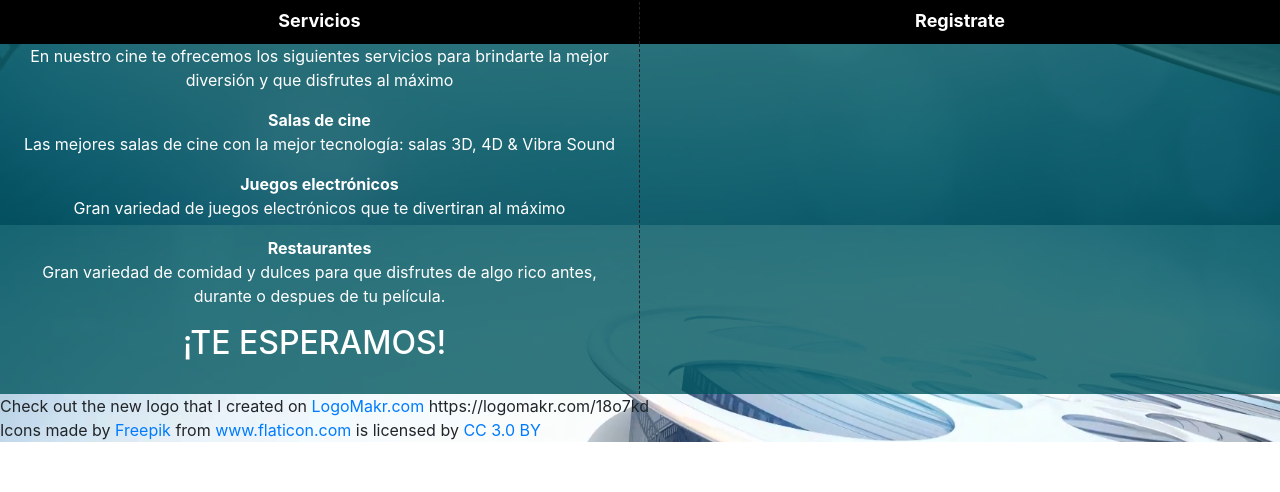
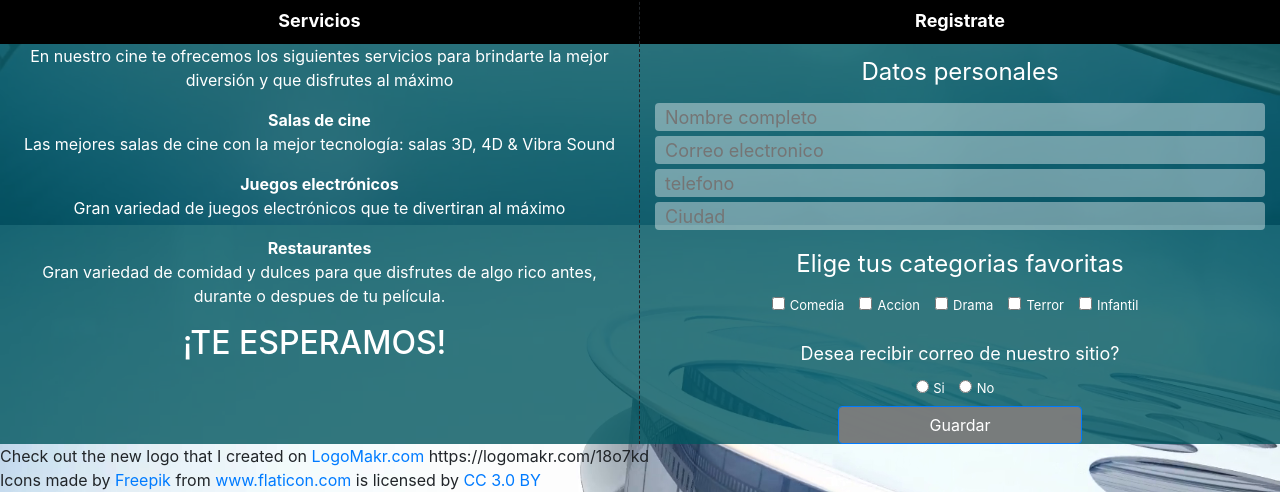
Before and after one commit to svizcaino26/Cinema, a plain HTML site: page index.html in a window 1280 px wide. Shown: the part 1375-1867 px from the top of the page. Before the commit the page ends 1817 px from the top, so only its background shows below. Drawn offline with Linux system fonts and the light colour scheme.

Commit message:
register form added

```diff
--- a/css/estilos.css
+++ b/css/estilos.css
@@ -109,3 +109,28 @@ nav{
   color: white;
   text-align: center;
 }
+.user-data{
+  margin-top: 10px;
+  font-size: 18px;
+  color: white;
+}
+.input-element{
+  width: 100%;
+  height: 28px;
+  padding: 10px;
+  color: white;
+  background-color: rgb(255, 255, 255, 0.4);
+  border-radius: 4px;
+  border: none;
+  margin-top: 5px;
+}
+.label-class{
+  color: white;
+  font-size: 13px;
+  margin-right: 10px;
+}
+.btn-save{
+  width: 40%;
+  color: white;
+  background-color: rgb(125, 125, 125, 0.95);
+}
--- a/index.html
+++ b/index.html
@@ -159,6 +159,40 @@
           <h2 class='text-center text-uppercase welcome-title'>¡te esperamos!</h2>
         </div>
         <div class="col-lg-6 col-md-6 col-sm-12 col-xs-12 movies-row">
+          <form class="" action="index.html" role="form" method="post">
+            <fieldset>
+              <div class="form-group text-center user-data">
+                <legend>Datos personales</legend>
+                <input class="form-cntrol input-element" type="text" id="nombre" name="nombre" placeholder="Nombre completo">
+                <input class="form-cntrol input-element" type="text" id="email" name="email" placeholder="Correo electronico">
+                <input class="form-cntrol input-element" type="text" id="telefono" name="telefono" placeholder="telefono">
+                <input class="form-cntrol input-element" type="text" id="ciudad" name="ciudad" placeholder="Ciudad">
+              </div>
+              <div class="form-group text-center user-data">
+                <legend>Elige tus categorias favoritas</legend>
+                <input type="checkbox"id="comedia" name="Comedia" value="">
+                <label class="label-class" for="comedia">Comedia</label>
+                <input type="checkbox"id="accion" name="Accion" value="">
+                <label class="label-class" for="accion">Accion</label>
+                <input type="checkbox"id="drama" name="Drama" value="">
+                <label class="label-class" for="drama">Drama</label>
+                <input type="checkbox"id="terror" name="Terror" value="">
+                <label class="label-class" for="terror">Terror</label>
+                <input type="checkbox"id="infantil" name="Infantil" value="">
+                <label class="label-class" for="infantil">Infantil</label>
+              </div>
+              <div class="text-center">
+                <legend class="user-data">Desea recibir correo de nuestro sitio?</legend>
+                <input type="radio" id="si" name="choice" value="">
+                <label class="label-class" for="si">Si</label>
+                <input type="radio" id="no" name="choice" value="">
+                <label class="label-class" for="no">No</label>
+              </div>
+              <div class="text-center">
+                <input class="btn btn-primary form-control btn-save" type="button" id="save-btn" name="save-btn" value="Guardar">
+              </div>
+            </fieldset>
+          </form>
         </div>
       </div>
     </div>
```
